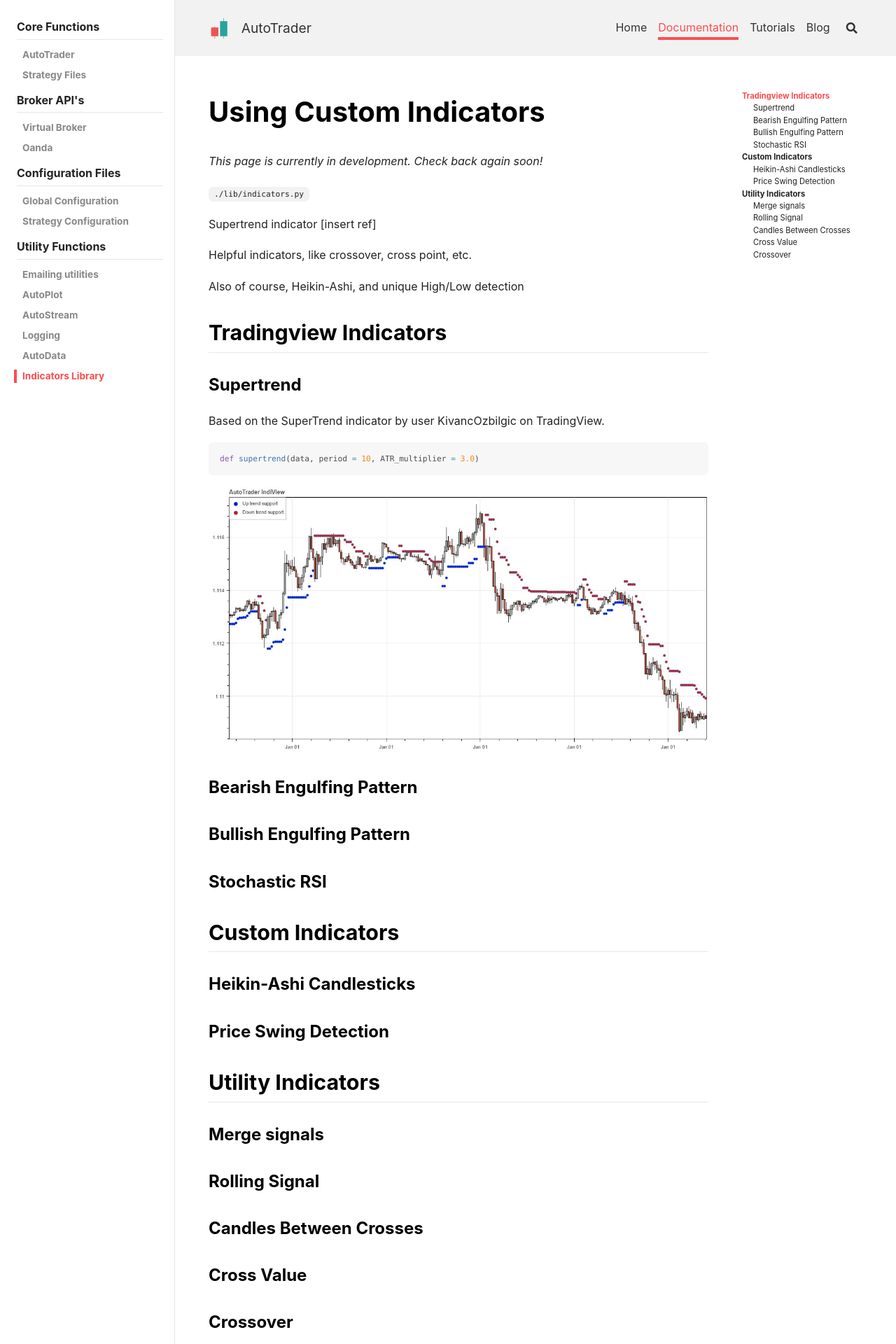
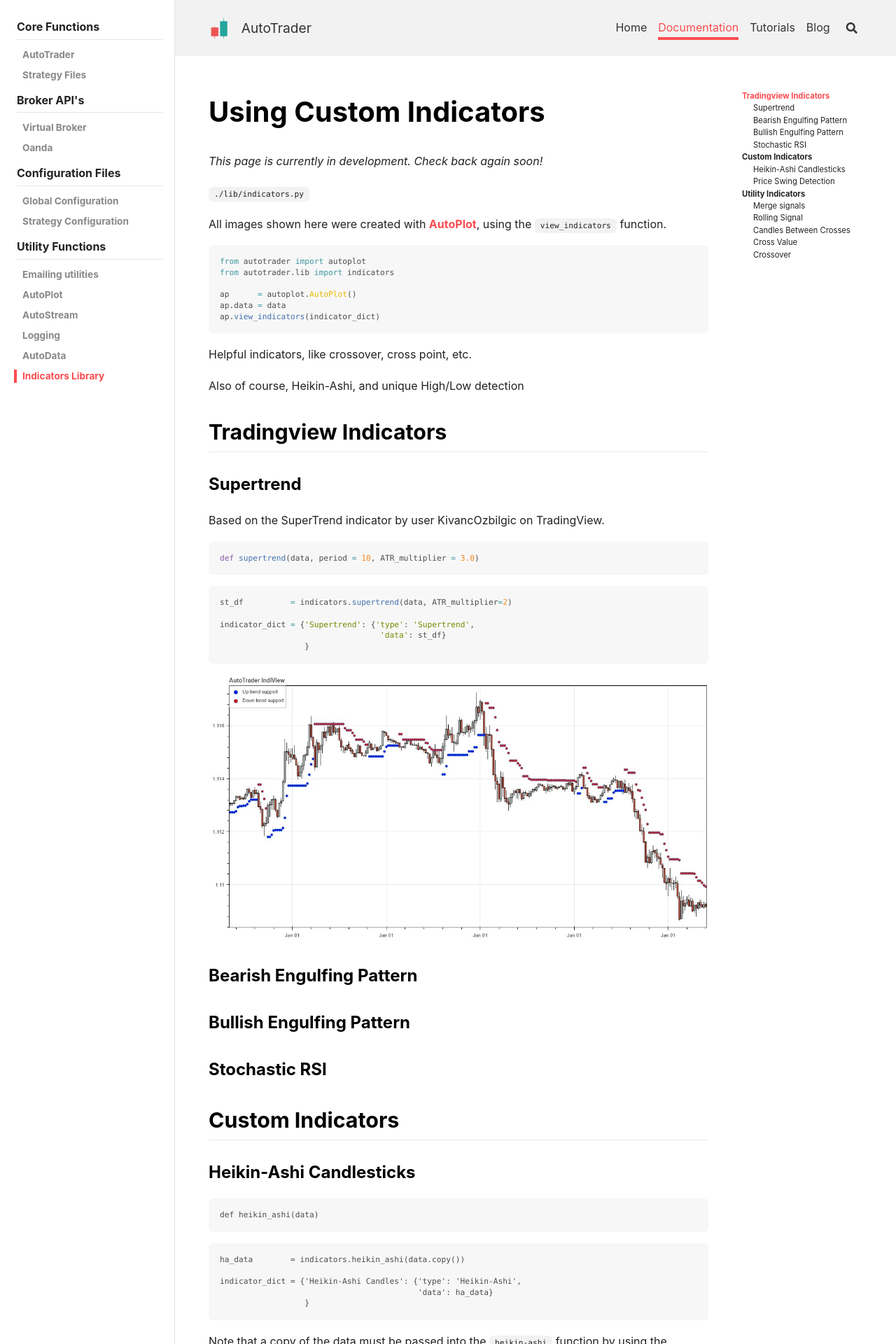
Before and after one commit to kieran-mackle/AutoTrader, a Jekyll site: the page built from content/_documentation/4.6-indicators.md, in a window 1280 px wide. Shown: the top 1920 px of the page at 70% size. Built offline with Jekyll 4.4.1, drawn with Linux system fonts in a browser that asks for light colours; nearby versions of some CDN libraries; comment, search, counter and statistics services are not loaded; some of the changed text lies outside the part shown.

Commit message:
Added HA candles

````diff
--- a/content/_documentation/4.6-indicators.md
+++ b/content/_documentation/4.6-indicators.md
@@ -14,11 +14,23 @@
 
 
 
+`./lib/indicators.py`
 
 
-`./lib/indicators.py`
 
-Supertrend indicator [insert ref]
+
+All images shown here were created with [AutoPlot](autoplot), using the `view_indicators` function.
+
+
+```python
+from autotrader import autoplot
+from autotrader.lib import indicators
+
+ap      = autoplot.AutoPlot()
+ap.data = data
+ap.view_indicators(indicator_dict)
+```
+
 
 Helpful indicators, like crossover, cross point, etc.
 
@@ -34,6 +46,14 @@
 
 ```python
 def supertrend(data, period = 10, ATR_multiplier = 3.0)
+```
+
+```python
+st_df          = indicators.supertrend(data, ATR_multiplier=2)
+
+indicator_dict = {'Supertrend': {'type': 'Supertrend',
+                                  'data': st_df}
+                  }
 ```
 
 ![SuperTrend Indicator](/AutoTrader/assets/indicators/supertrend.jpg "SuperTrend Indicator")
@@ -54,6 +74,27 @@
 
 ### Heikin-Ashi Candlesticks
 
+
+```
+def heikin_ashi(data)
+```
+
+
+```
+ha_data        = indicators.heikin_ashi(data.copy())
+
+indicator_dict = {'Heikin-Ashi Candles': {'type': 'Heikin-Ashi',
+                                          'data': ha_data}
+                  }
+```
+
+Note that a copy of the data must be passed into the `heikin-ashi` function by using the `.copy()` function, to prevent
+overwriting the original `data`. See [here](https://pandas.pydata.org/pandas-docs/stable/reference/api/pandas.DataFrame.copy.html)
+for more information.
+
+![Heikin-Ashi Candles](/AutoTrader/assets/indicators/HA.jpg "Heikin-Ashi Candles")
+
+
 ### Price Swing Detection
 
 
@@ -73,5 +114,3 @@
 ### Cross Value
 
 ### Crossover
-
-###
````
Also changed, not shown: content/_documentation/4.2-autoplot.md (+15 -6 lines), assets/indicators/HA.jpg (added).
